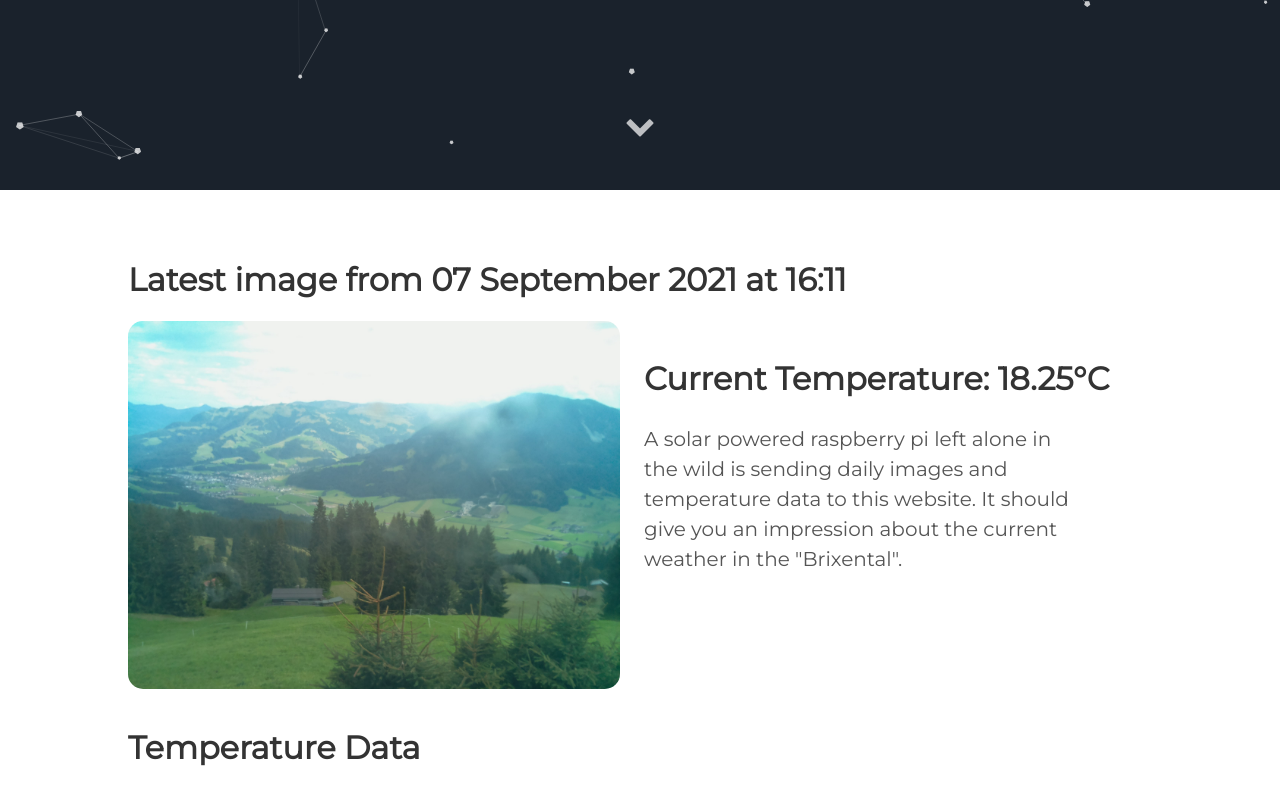
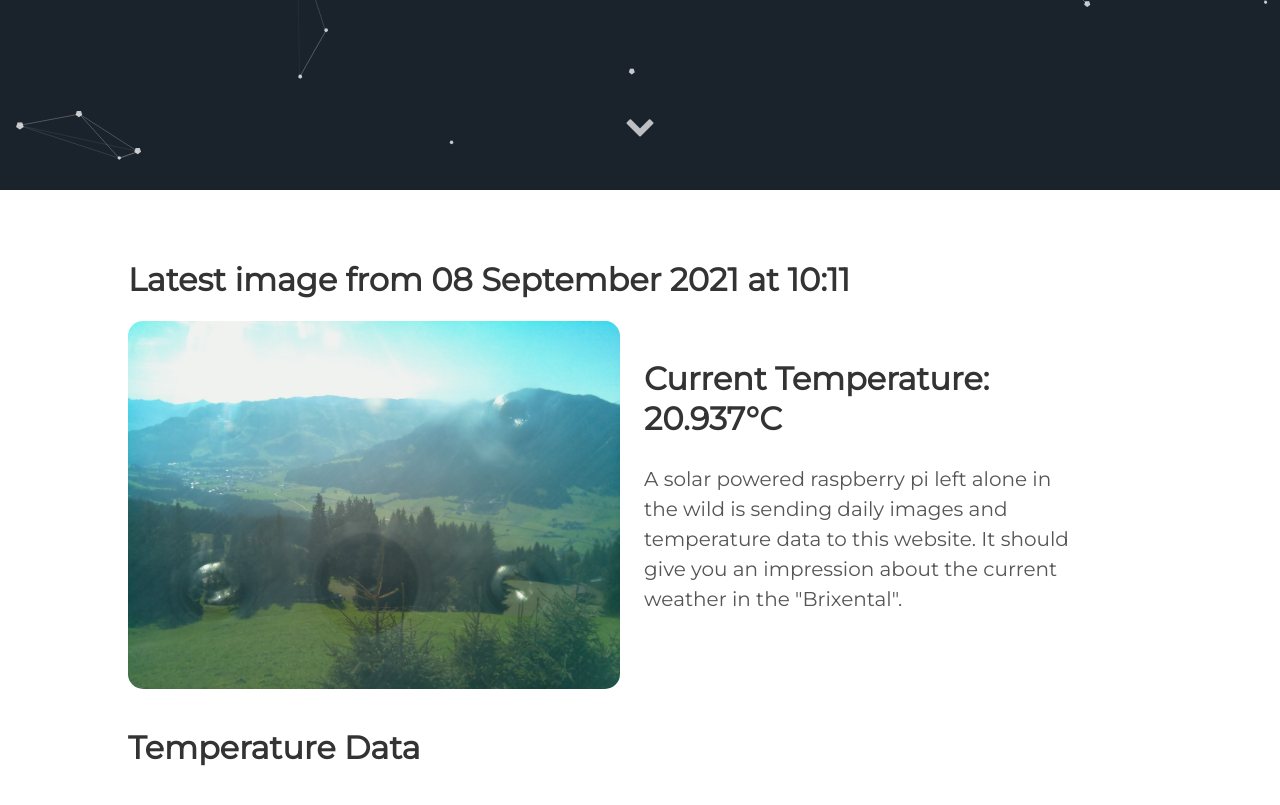
Before and after one commit to vektorious/vektorious.github.io, a Jekyll site: the page built from resources/huette.md, in a window 1280 px wide and 900 px high, scrolled down 710 px. Shown: the top 805 px of the window. Built offline with Jekyll 4.4.1, drawn with Linux system fonts in a browser that asks for light colours.

Commit message:
I'm a bot beep boop

```diff
--- a/resources/huette.md
+++ b/resources/huette.md
@@ -6,13 +6,13 @@ image: '/assets/img/'
 description: 'Live image from the Austrian alps'
 twitter_text: ' '
 ---
-## Latest image from 07 September 2021 at 16:11
+## Latest image from 08 September 2021 at 10:11
 <div class="huette">
   <div class="huette-image">
     <img src="{{ "/assets/img/huette.jpg" | prepend: site.baseurl }}">
   </div>
   <div class="huette-text">
-        <h2>Current Temperature: 18.25°C</h2>
+        <h2>Current Temperature: 20.937°C</h2>
         <p>A solar powered raspberry pi left alone in the wild is sending daily images and temperature data to this website. It should give you an impression about the current weather in the "Brixental".</p>
 
   </div>
```
Also changed, not shown: rpi-script/2021-09-08_100945.txt (renamed from rpi-script/2021-09-07_160943.txt, +6 -5 lines), rpi-script/huette.md (+2 -2 lines), assets/img/huette.jpg, assets/img/temp_plot.png, rpi-script/temp_plot.png, 1 other file.
